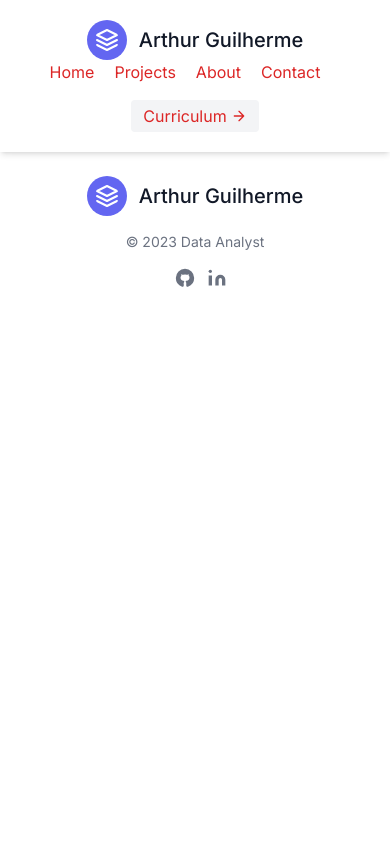
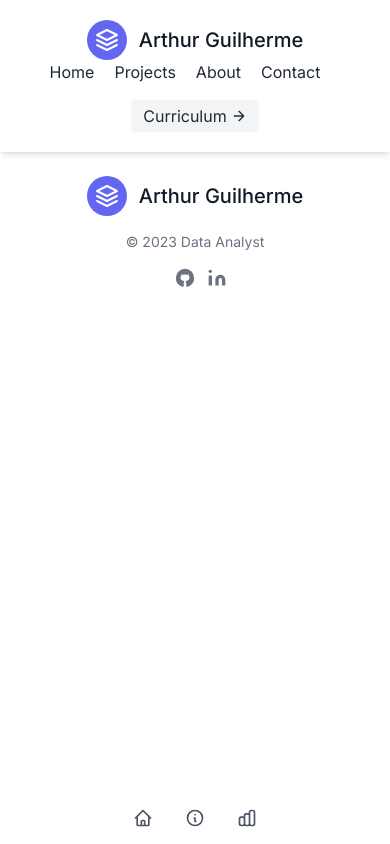
Before and after one commit to devarthurguilherme/portfolio, a Next.js app: page /about in a window 390 px wide. Built offline with nearby package versions, Linux system fonts and the light colour scheme.

Commit message:
Mobile Menu

```diff
--- a/src/app/components/Footer.jsx
+++ b/src/app/components/Footer.jsx
@@ -1,4 +1,5 @@
 import LogoArthurGuilherme from './LogoArthurGuilherme';
+import MobileMenu from "./MobileMenu";
 
 {/*Change a for Link and put a MAP Function*/}
 
@@ -43,6 +44,7 @@ export default function Footer(){
                 </a>
                 </span>
             </div>
+            <MobileMenu />
         </footer>
 
     )
--- a/src/app/components/Header.jsx
+++ b/src/app/components/Header.jsx
@@ -4,7 +4,7 @@ import Button from "./Button";
 
 export default function Header(){
     return(
-        <header className="text-red-600 body-font fixed top-0 left-0 w-full z-50 bg-white shadow-md">
+        <header className="text-white-600 body-font fixed top-0 left-0 w-full z-50 bg-white shadow-md">
             <div className="container mx-auto flex flex-wrap p-5 flex-col md:flex-row items-center">
                 <LogoArthurGuilherme />
                 <NavBar />
--- /dev/null
+++ b/src/app/components/MobileMenu.jsx
@@ -0,0 +1,30 @@
+import React from 'react'
+
+const MobileMenu = () => {
+  return (
+   <div className="text-white-600 body-font fixed bottom-0 left-0 w-full z-50 bg-white shadow-md">
+        <div className="flex justify-center items-center">
+                <ul className="menu menu-horizontal">
+                    <li>
+                        <a>
+                            <svg xmlns="http://www.w3.org/2000/svg" className="h-5 w-5" fill="none" viewBox="0 0 24 24" stroke="currentColor"><path strokeLinecap="round" strokeLinejoin="round" strokeWidth="2" d="M3 12l2-2m0 0l7-7 7 7M5 10v10a1 1 0 001 1h3m10-11l2 2m-2-2v10a1 1 0 01-1 1h-3m-6 0a1 1 0 001-1v-4a1 1 0 011-1h2a1 1 0 011 1v4a1 1 0 001 1m-6 0h6" /></svg>
+                        </a>
+                    </li>
+                    <li>
+                        <a>
+                            <svg xmlns="http://www.w3.org/2000/svg" className="h-5 w-5" fill="none" viewBox="0 0 24 24" stroke="currentColor"><path strokeLinecap="round" strokeLinejoin="round" strokeWidth="2" d="M13 16h-1v-4h-1m1-4h.01M21 12a9 9 0 11-18 0 9 9 0 0118 0z" /></svg>
+                        </a>
+                    </li>
+                    <li>
+                        <a>
+                            <svg xmlns="http://www.w3.org/2000/svg" className="h-5 w-5" fill="none" viewBox="0 0 24 24" stroke="currentColor"><path strokeLinecap="round" strokeLinejoin="round" strokeWidth="2" d="M9 19v-6a2 2 0 00-2-2H5a2 2 0 00-2 2v6a2 2 0 002 2h2a2 2 0 002-2zm0 0V9a2 2 0 012-2h2a2 2 0 012 2v10m-6 0a2 2 0 002 2h2a2 2 0 002-2m0 0V5a2 2 0 012-2h2a2 2 0 012 2v14a2 2 0 01-2 2h-2a2 2 0 01-2-2z" /></svg>
+                        </a>
+                    </li>
+                </ul>
+            </div>
+   </div>
+
+  )
+}
+
+export default MobileMenu
```
